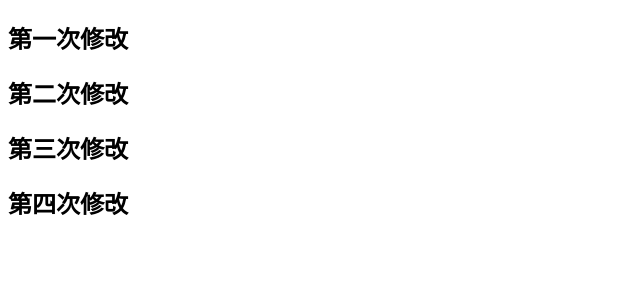
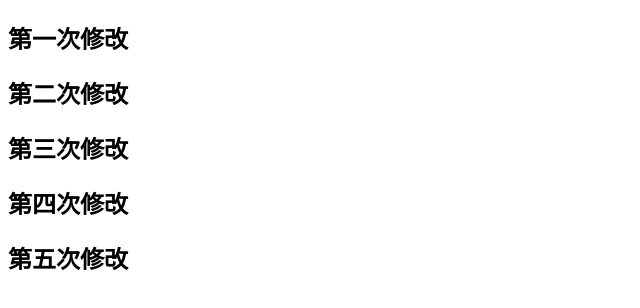
Before and after one commit to xiaobai515/xiaobai, a plain HTML site: page index.html in a window 1280 px wide. Shown: the whole page, without its empty margins (0-640 px from the left). Drawn offline with Linux system fonts and the light colour scheme.

Commit message:
'第五次修改'

```diff
--- a/index.html
+++ b/index.html
@@ -15,6 +15,7 @@
     <h2>第二次修改</h2>
     <h2>第三次修改</h2>
     <h2>第四次修改</h2>
+    <h2>第五次修改</h2>
 </body>
 
 </html>
```
